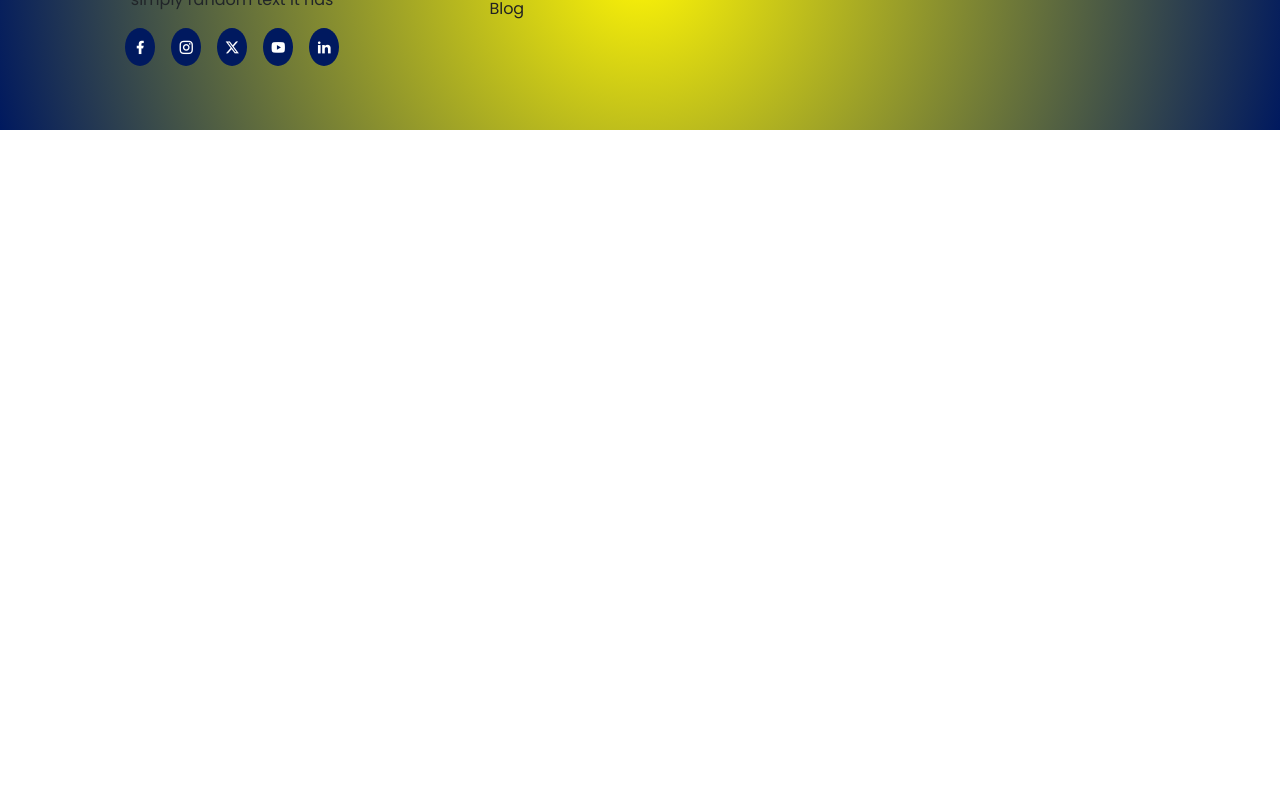
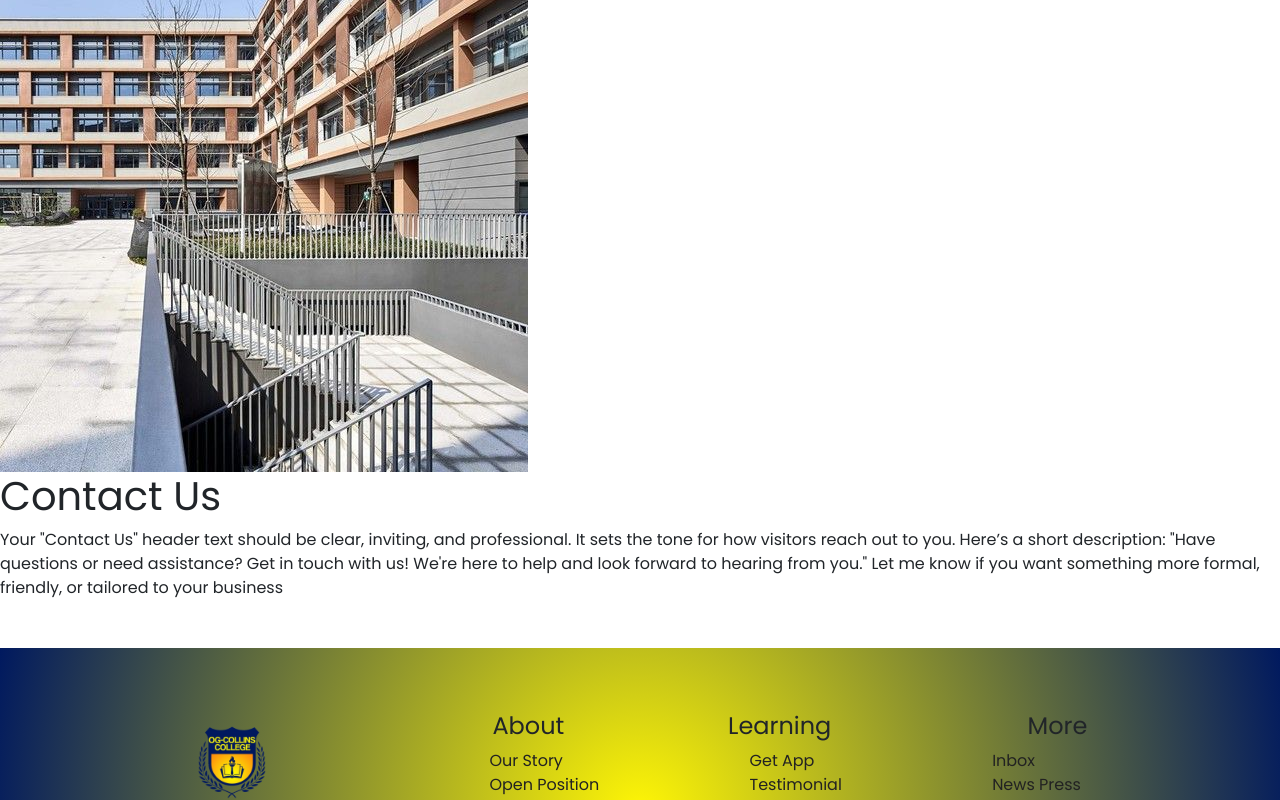
Before and after one commit to collins-dev1/school_website, a React (Create React App) app: page /contact in a window 1280 px wide. Shown: the part 748-1548 px from the top of the page. Before the commit the page ends 878 px from the top, so only its background shows below. Built offline with nearby package versions, Linux system fonts and the light colour scheme.

Commit message:
contact 3

```diff
--- a/src/contact.js
+++ b/src/contact.js
@@ -1,4 +1,4 @@
-
+import school_building from "./asset/school_building.jpeg";
 
 const Contact = () => {
     return (
@@ -11,7 +11,20 @@ const Contact = () => {
             </div>
             <div>
                 <div>
+                    <img src={school_building} />
+                </div>
+                <div>
+                    <div>
+                        <h1>Contact Us</h1>
+                        <p>Your "Contact Us" header text should be clear, inviting, and professional. It sets the tone for how visitors reach out to you. Here’s a short description:
 
+                            "Have questions or need assistance? Get in touch with us! We're here to help and look forward to hearing from you."
+
+                            Let me know if you want something more formal, friendly, or tailored to your business </p>
+                    </div>
+                    <div>
+
+                    </div>
                 </div>
             </div>
         </div>
```
